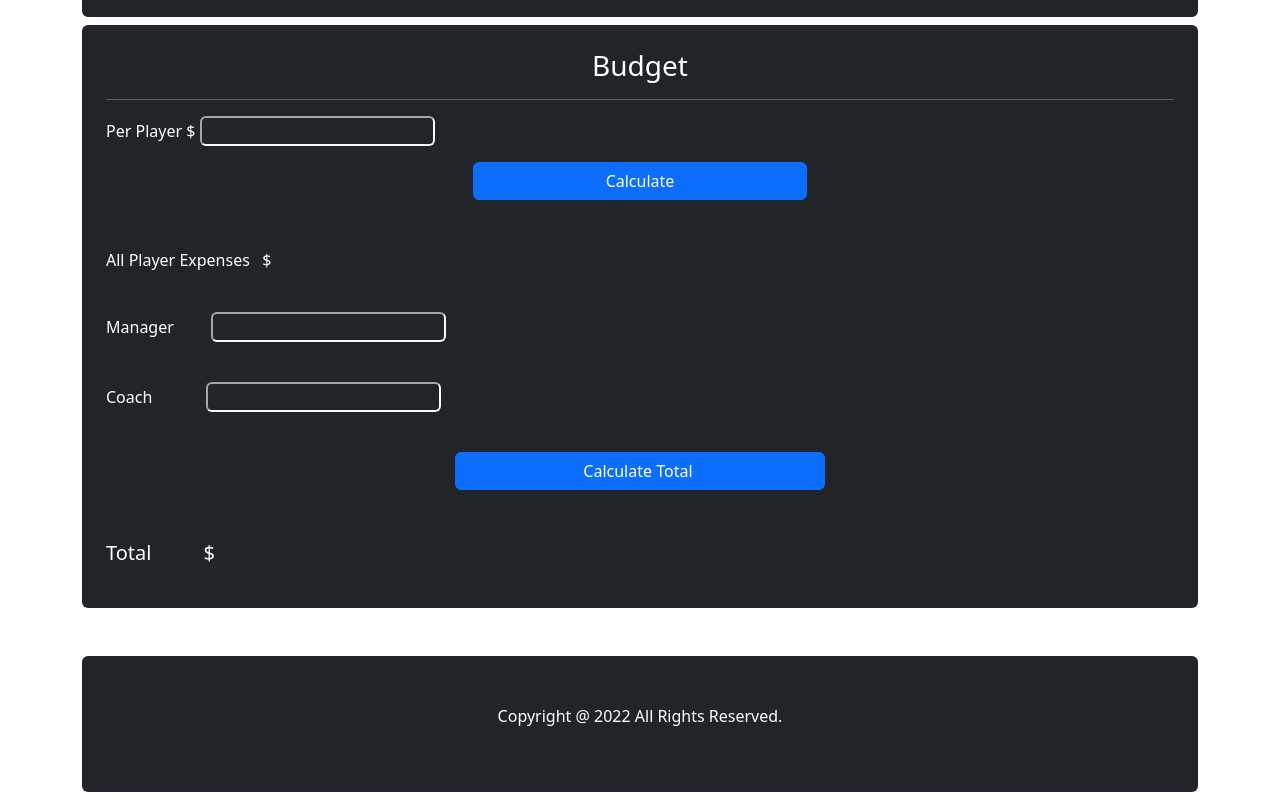
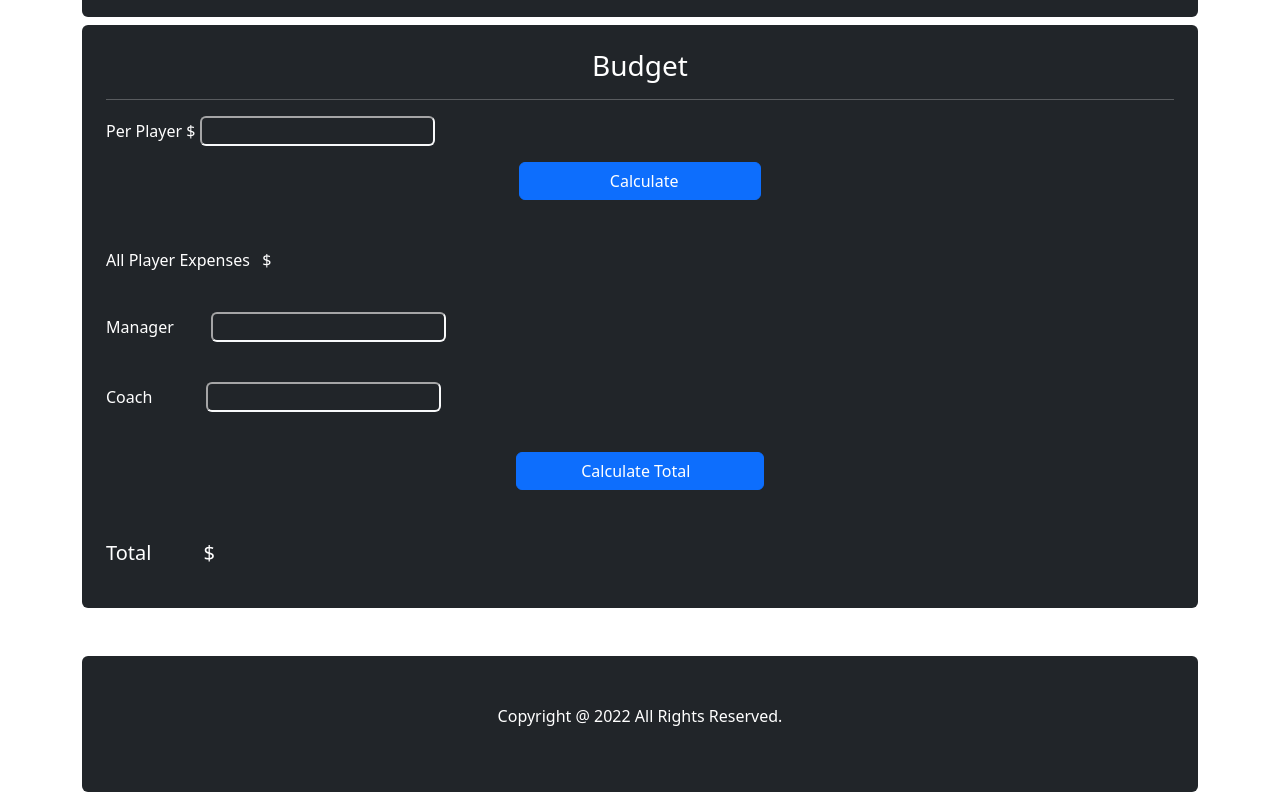
Before and after one commit to Saifuddinmonna/my-team-selection, a plain HTML site: page index.html in a window 1280 px wide. Shown: the part 1256-2056 px from the top of the page. Drawn offline with nearby package versions, Linux system fonts and the light colour scheme.

Commit message:
button modification added

```diff
--- a/index.html
+++ b/index.html
@@ -97,7 +97,7 @@
                                                          <p>Per Player $ <input class="bg-dark border-light rounded text-light px-0  " id="per-player-cost" type="number"></p>
 
 
-                                                        <button id="calculate" class=" btn btn-primary d-block m-auto px-5 ">&nbsp &nbsp &nbsp  &nbsp &nbsp &nbsp &nbsp &nbsp  &nbsp &nbsp Calculate &nbsp &nbsp &nbsp  &nbsp &nbsp &nbsp &nbsp &nbsp  &nbsp &nbsp</button><br> <br>
+                                                        <button id="calculate" class=" btn btn-primary d-block m-auto px-5 ">   &nbsp &nbsp &nbsp  &nbsp &nbsp Calculate &nbsp &nbsp &nbsp  &nbsp  </button><br> <br>
 
                                                         <p> All Player Expenses &nbsp $ &nbsp <span id="total-player-expenses"></span> </p><br>
 
@@ -105,7 +105,7 @@
 
                                                         <p>Coach  &nbsp &nbsp &nbsp &nbsp &nbsp &nbsp <input class="bg-dark border-light rounded text-light px-0" id="coach-cost" type="number"></p><br>
 
-                                                        <button id="total-cost" class="btn btn-primary px-5 m-auto d-block ">&nbsp &nbsp &nbsp  &nbsp &nbsp&nbsp &nbsp &nbsp  &nbsp &nbsp Calculate Total &nbsp &nbsp &nbsp  &nbsp &nbsp &nbsp &nbsp &nbsp  &nbsp &nbsp</button><br><br>
+                                                        <button id="total-cost" class="btn btn-primary px-5 m-auto d-block ">  &nbsp &nbsp   Calculate Total &nbsp &nbsp  &nbsp </button><br><br>
 
                                                         <p class="fs-5"> Total &nbsp &nbsp &nbsp  &nbsp &nbsp$ <span class="text-danger fs-5" id="total-expenses"></span> </p>
 
```
